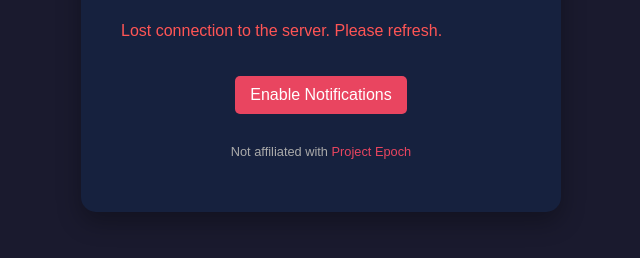
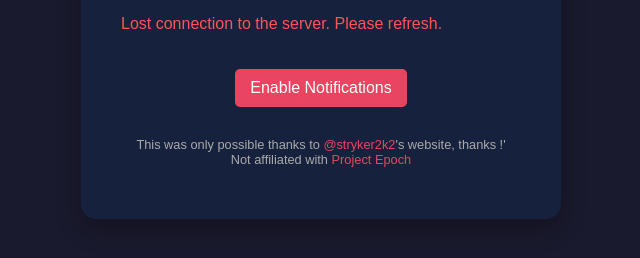
Before and after one commit to TheB0rT/PingTracker, a website: page index.html in a window 1280 px wide. Shown: the part 460-718 px from the top of the page, without its empty margins (319-959 px from the left). Drawn offline with Linux system fonts and the light colour scheme; no server answers.

Commit message:
Changed footer to include thanks

```diff
--- a/index.html
+++ b/index.html
@@ -42,7 +42,8 @@
 
         <!-- --- CHANGE 2: Corrected capitalization in the footer --- -->
         <p class="footer-text">
-            Not affiliated with <a href="https://www.project-epoch.net/" target="_blank" rel="noopener noreferrer">Project Epoch</a>
+            This was only possible thanks to <a href="https://www.reddit.com/user/stryker2k2/" target="_blank" rel="noopener noreferrer">@stryker2k2</a>'s website, thanks !'
+            <br>Not affiliated with <a href="https://www.project-epoch.net/" target="_blank" rel="noopener noreferrer">Project Epoch</a>
         </p>
     </div>
 
```
